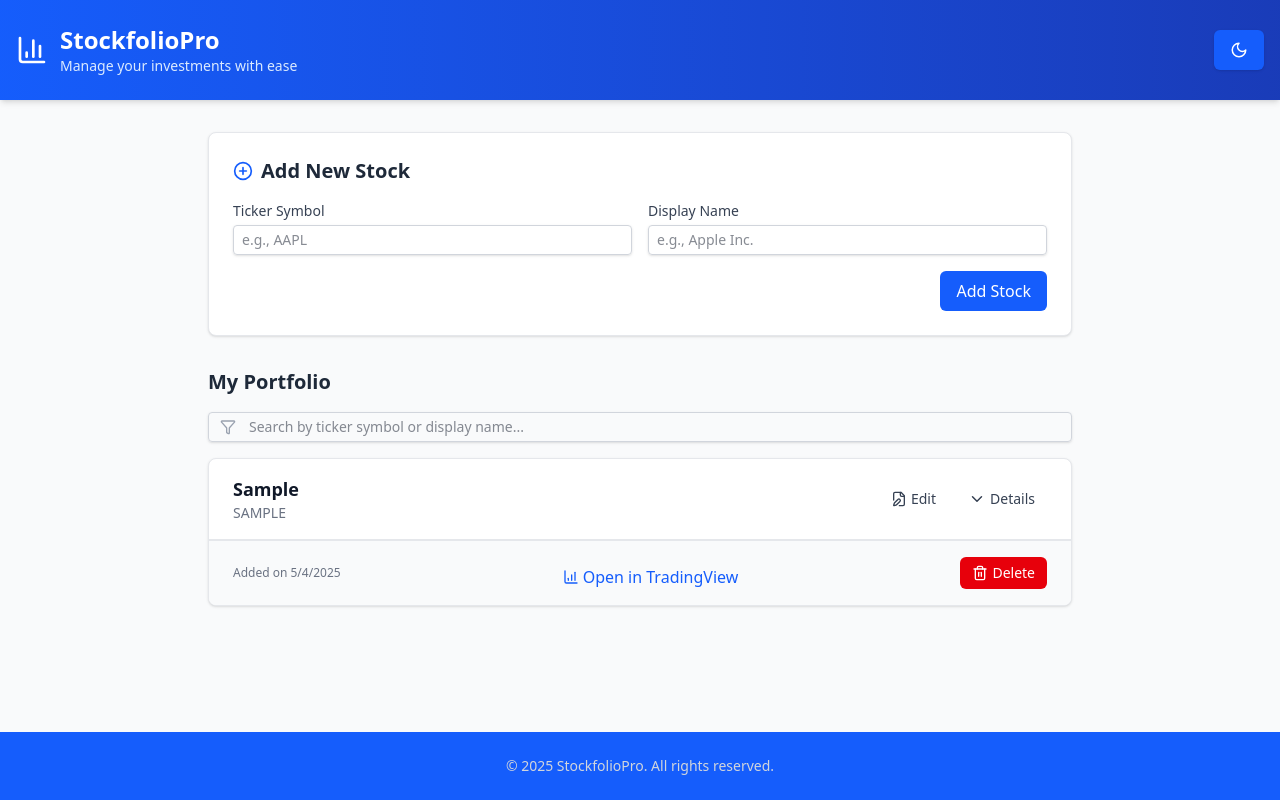
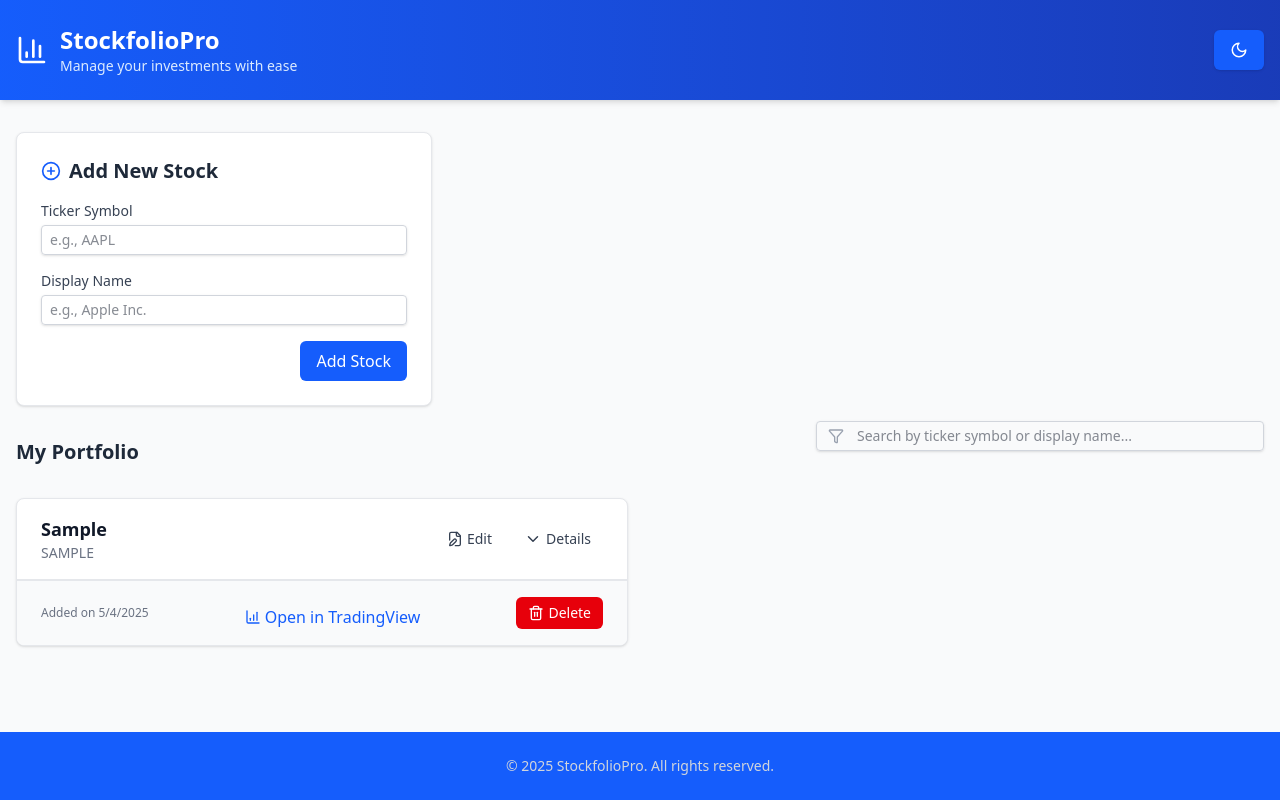
Before and after one commit to NinjaEde/my-stockfolio, a React (Vite) app: page / in a window 1280 px wide. Both pictures are taken after typing "Sample", "Sample" into the empty fields and a click on the button "Add Stock". Built offline with nearby package versions, Linux system fonts and the light colour scheme.

Commit message:
style: enhance layout and styling for StockList, AddStockForm, StockCard, and StockNotes components

```diff
--- a/src/App.tsx
+++ b/src/App.tsx
@@ -29,7 +29,7 @@ function App() {
     <div>
       <div className="bg-gray-50 text-gray-900 dark:bg-gray-900 dark:text-white min-h-screen flex flex-col">
         <Header darkMode={darkMode} setDarkMode={setDarkMode} />
-        <main className="container mx-auto px-4 py-8 max-w-4xl flex-grow">
+        <main className="container mx-auto px-4 py-8 max-w-8xl flex-grow">
           <AddStockForm onStockAdded={handleStockAdded} />
           <StockList key={refreshTrigger} />
         </main>
--- a/src/components/AddStockForm.tsx
+++ b/src/components/AddStockForm.tsx
@@ -49,13 +49,16 @@ const AddStockForm: React.FC<AddStockFormProps> = ({ onStockAdded }) => {
   };
 
   return (
-    <form onSubmit={handleSubmit} className="space-y-4 bg-white dark:bg-gray-800 p-6 rounded-lg shadow-sm border border-gray-200">
+    <form
+      onSubmit={handleSubmit}
+      className="space-y-4 bg-white dark:bg-gray-800 p-6 rounded-lg shadow-sm border border-gray-200 w-full sm:w-full lg:w-1/3 "
+    >
       <h2 className="text-xl font-semibold text-gray-800 dark:text-gray-300 flex items-center">
         <PlusCircle className="w-5 h-5 mr-2 text-blue-600" />
         Add New Stock
       </h2>
 
-      <div className="flex flex-col md:flex-row gap-4">
+      <div className="flex flex-col gap-4 w-full">
         <Input
           label="Ticker Symbol"
           placeholder="e.g., AAPL"
--- a/src/components/StockCard.tsx
+++ b/src/components/StockCard.tsx
@@ -165,7 +165,7 @@ const StockCard: React.FC<StockCardProps> = ({ stock, onDelete }) => {
   }, [expandedDetails, activeTab, stock.ticker_symbol, stock.id, tradingViewUrl]);
 
   return (
-    <Card className="transition-all duration-300 ease-in-out hover:shadow-md bg-gray-100 dark:bg-gray-600 border border-gray-200 dark:border-gray-500">
+    <Card className="transition-all duration-300 ease-in-out hover:shadow-md bg-gray-100 dark:bg-gray-600 border border-gray-200 dark:border-gray-500 flex flex-col">
       <CardHeader className="flex justify-between items-center">
         <div className="flex flex-col">
           {editing ? (
@@ -215,7 +215,7 @@ const StockCard: React.FC<StockCardProps> = ({ stock, onDelete }) => {
       </CardHeader>
 
       {expandedDetails && (
-        <CardContent className="border-t border-gray-100 dark:border-gray-600 space-y-6">
+        <CardContent className="border-t border-gray-100 dark:border-gray-600 space-y-6 flex-grow">
           <div className="flex space-x-4 border-b border-gray-200 dark:border-gray-600 pb-2">
             <button
               className={`relative px-4 py-2 text-sm font-medium ${activeTab === 'overview' ? 'text-blue-600 border-b-2 border-blue-600' : 'text-gray-500'}`}
@@ -281,7 +281,7 @@ const StockCard: React.FC<StockCardProps> = ({ stock, onDelete }) => {
         </CardContent>
       )}
 
-      <CardFooter className="flex justify-between items-center dark:bg-gray-700">
+      <CardFooter className="flex justify-between items-center dark:bg-gray-700 mt-auto">
         <p className="text-xs text-gray-500 dark:text-gray-300">
           Added on {new Date(stock.created_at).toLocaleDateString()}
         </p>
--- a/src/components/StockList.tsx
+++ b/src/components/StockList.tsx
@@ -72,6 +72,7 @@ const StockList: React.FC = () => {
 
   return (
     <div className="space-y-4">
+      <div className='flex justify-between items-center mb-4'>
       <h2 className="text-xl font-semibold text-gray-800 dark:text-gray-400 mt-8 mb-4">My Portfolio</h2>
       {stocks.length > 0 && (
         <div className="relative mb-4">
@@ -79,11 +80,12 @@ const StockList: React.FC = () => {
             placeholder="Search by ticker symbol or display name..."
             value={searchQuery}
             onChange={(e) => setSearchQuery(e.target.value)}
-            className="pl-10"
+            className="pl-10 w-md"
           />
           <Filter className="absolute left-3 top-1/2 transform -translate-y-1/2 text-gray-400" size={16} />
         </div>
       )}
+       </div>
       {stocks.length === 0 ? (
         <div className="bg-blue-50 border border-blue-200 text-blue-800 rounded-md p-6 my-4 text-center">
           <p className="text-lg">No stocks added yet. Add your first stock above!</p>
@@ -93,7 +95,7 @@ const StockList: React.FC = () => {
           <p className="text-lg">No stocks match your search. Try a different query.</p>
         </div>
       ) : (
-        <div className="grid grid-cols-1 gap-6">
+        <div className="grid grid-cols-1 md:grid-cols-2 gap-6">
           {filteredStocks.map((stock) => (
             <StockCard
               key={stock.id}
--- a/src/components/StockNotes.tsx
+++ b/src/components/StockNotes.tsx
@@ -364,8 +364,8 @@ const StockNotes: React.FC<StockNotesProps> = ({ stockId, onNotesUpdated }) => {
         </div>
       )}
 
-      <div>
-        <h4 className="text-md font-medium text-gray-800 mb-2">History</h4>
+      <div className='max-h-[350px] overflow-y-auto'>
+        <h4 className="text-md font-medium text-gray-800 dark:text-gray-400 mb-2">History</h4>
 
         {loading ? (
           <div className="animate-pulse space-y-3">
```
